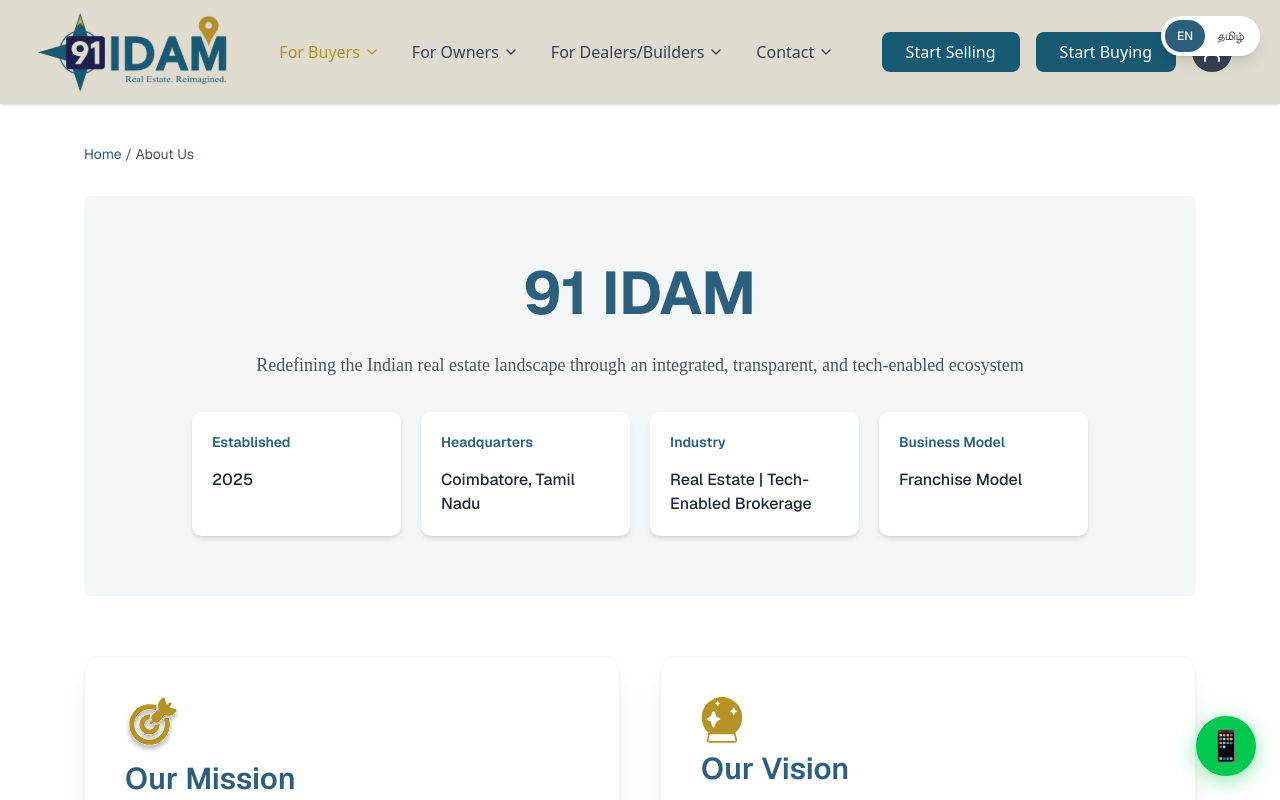
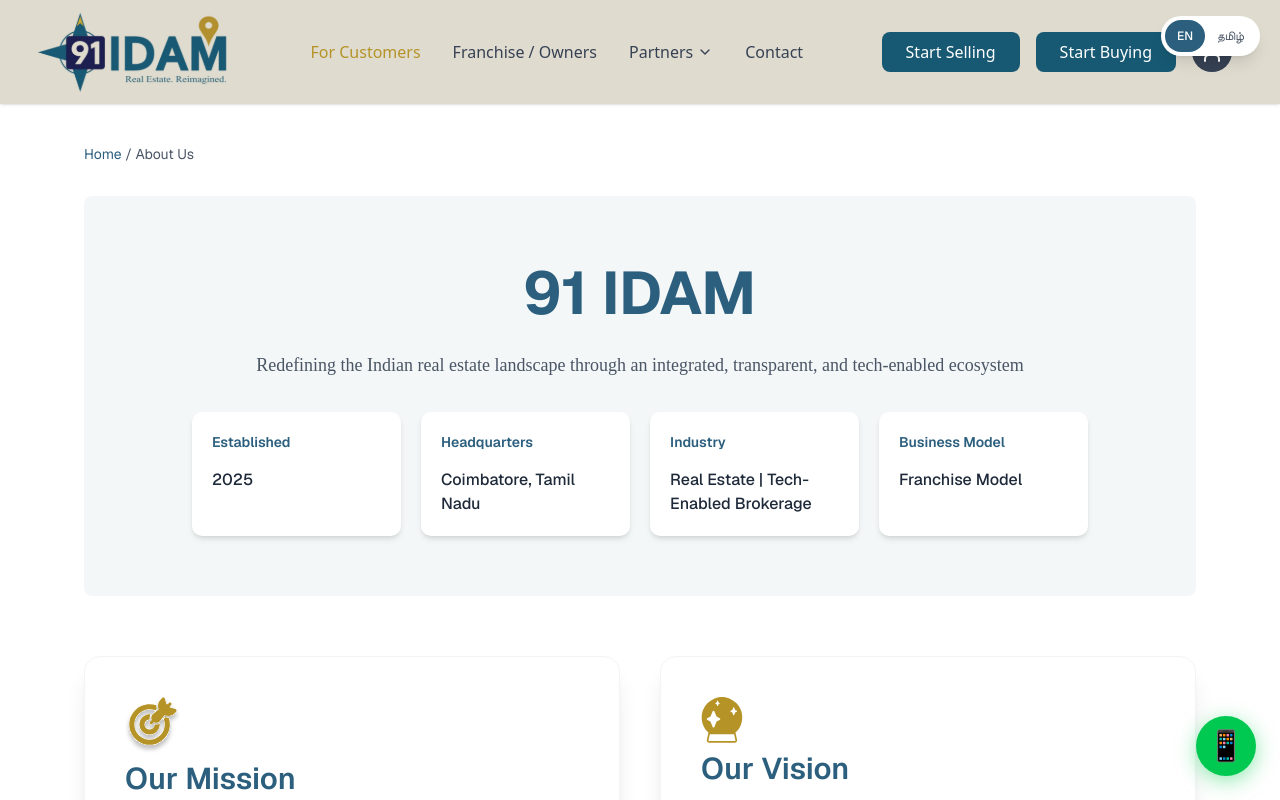
Before and after one commit to AKalyanPavan/91idam, a Next.js app: page /aboutus in a window 1280 px wide. Shown: the top 800 px of the page. Built offline with nearby package versions, Linux system fonts and the light colour scheme.

Commit message:
correcting header

```diff
--- a/components/header.js
+++ b/components/header.js
@@ -37,34 +37,29 @@
 
   // Dropdown menu data
   const dropdownMenus = {
-    buyers: {
-      title: "For Buyers",
+    customers: {
+      title: "For Customers",
       items: [
-        { label: "Corner Plots", href: "#" },
-        { label: "Plots in Gated Community", href: "#" },
-        { label: "East facing plots", href: "#" },
-        { label: "Plots with Compound wall", href: "#" }
+
       ]
     },
     owners: {
-      title: "For Owners",
+      title: "Franchise / Owners",
       items: [
-        { label: "Post Property For Free", href: "#" },
-        { label: "View Responses", href: "#" }
+
       ]
     },
-    dealers: {
-      title: "For Dealers/Builders",
+    partners: {
+      title: "Partners",
       items: [
-        { label: "Post Property", href: "#" },
-        { label: "View Responses", href: "#" }
+        { label: "Service Stakeholders", href: "#" },
+        { label: "Institutional Clients", href: "#" }
       ]
     },
     contact: {
       title: "Contact",
       items: [
-        { label: "Toll Free | 9.30 AM to 6.30 PM", subtitle: "(Mon-Sun)", phone: "0000-00-00000", href: "#" },
-        { label: "For International Users", phone: "+91-000-0000000", href: "#" }
+
       ]
     }
   }
@@ -90,14 +85,16 @@
               {/* For Buyers Dropdown */}
               <div className="relative">
                 <button
-                  onClick={() => handleDropdownToggle('buyers')}
+                  onClick={() => handleDropdownToggle('For Customers')}
                   className="flex items-center text-[#B59327] hover:text-[#9d7e1f] font-medium transition-colors duration-200"
                 >
-                  For Buyers
-                  <ChevronDown className={`ml-1 w-4 h-4 transition-transform duration-200 ${activeDropdown === 'buyers' ? 'rotate-180' : ''}`} />
+                  For Customers
+                  {dropdownMenus.customers.items.length > 0 &&
+                    <ChevronDown className={`ml-1 w-4 h-4 transition-transform duration-200 ${activeDropdown === 'customers' ? 'rotate-180' : ''}`} />
+                  }
                 </button>
 
-                {activeDropdown === 'buyers' && (
+                {activeDropdown === 'customers' && (
                   <>
                     <div
                       className="fixed inset-0 z-10"
@@ -107,7 +104,7 @@
                       <div className="px-4 py-2 border-b border-gray-100">
                         <p className="text-sm font-semibold text-[#175973]">Plots/Land</p>
                       </div>
-                      {dropdownMenus.buyers.items.map((item, index) => (
+                      {dropdownMenus.customers.items.map((item, index) => (
                         <Link
                           key={index}
                           href={item.href}
@@ -127,8 +124,10 @@
                   onClick={() => handleDropdownToggle('owners')}
                   className="flex items-center text-gray-700 hover:text-[#175973] font-medium transition-colors duration-200"
                 >
-                  For Owners
-                  <ChevronDown className={`ml-1 w-4 h-4 transition-transform duration-200 ${activeDropdown === 'owners' ? 'rotate-180' : ''}`} />
+                  Franchise / Owners
+                  {dropdownMenus.owners.items.length > 0 &&
+                    <ChevronDown className={`ml-1 w-4 h-4 transition-transform duration-200 ${activeDropdown === 'owners' ? 'rotate-180' : ''}`} />
+                  }
                 </button>
 
                 {activeDropdown === 'owners' && (
@@ -158,24 +157,23 @@
               {/* For Dealers/Builders Dropdown */}
               <div className="relative">
                 <button
-                  onClick={() => handleDropdownToggle('dealers')}
+                  onClick={() => handleDropdownToggle('partners')}
                   className="flex items-center text-gray-700 hover:text-[#175973] font-medium transition-colors duration-200"
                 >
-                  For Dealers/Builders
-                  <ChevronDown className={`ml-1 w-4 h-4 transition-transform duration-200 ${activeDropdown === 'dealers' ? 'rotate-180' : ''}`} />
+                  Partners
+                  {dropdownMenus.partners.items.length > 0 &&
+                    <ChevronDown className={`ml-1 w-4 h-4 transition-transform duration-200 ${activeDropdown === 'partners' ? 'rotate-180' : ''}`} />
+                  }
                 </button>
 
-                {activeDropdown === 'dealers' && (
+                {activeDropdown === 'partners' && (
                   <>
                     <div
                       className="fixed inset-0 z-10"
                       onClick={closeAllDropdowns}
                     ></div>
                     <div className="absolute left-0 mt-2 w-64 bg-white rounded-md shadow-lg border border-gray-200 py-2 z-20">
-                      <div className="px-4 py-2 border-b border-gray-100">
-                        <p className="text-sm font-semibold text-[#175973]">Dealers Offering</p>
-                      </div>
-                      {dropdownMenus.dealers.items.map((item, index) => (
+                      {dropdownMenus.partners.items.map((item, index) => (
                         <Link
                           key={index}
                           href={item.href}
@@ -196,7 +194,9 @@
                   className="flex items-center text-gray-700 hover:text-[#175973] font-medium transition-colors duration-200"
                 >
                   Contact
-                  <ChevronDown className={`ml-1 w-4 h-4 transition-transform duration-200 ${activeDropdown === 'contact' ? 'rotate-180' : ''}`} />
+                  {dropdownMenus.contact.items.length > 0 &&
+                    <ChevronDown className={`ml-1 w-4 h-4 transition-transform duration-200 ${activeDropdown === 'contact' ? 'rotate-180' : ''}`} />
+                  }
                 </button>
 
                 {activeDropdown === 'contact' && (
@@ -206,9 +206,7 @@
                       onClick={closeAllDropdowns}
                     ></div>
                     <div className="absolute left-0 mt-2 w-80 bg-white rounded-md shadow-lg border border-gray-200 py-2 z-20">
-                      <div className="px-4 py-2 border-b border-gray-100">
-                        <p className="text-sm font-semibold text-[#175973]">Contact us</p>
-                      </div>
+
                       {dropdownMenus.contact.items.map((item, index) => (
                         <div key={index} className="px-4 py-3 hover:bg-[#DFDBCF] transition-colors duration-200">
                           <div className="flex items-center">
```
